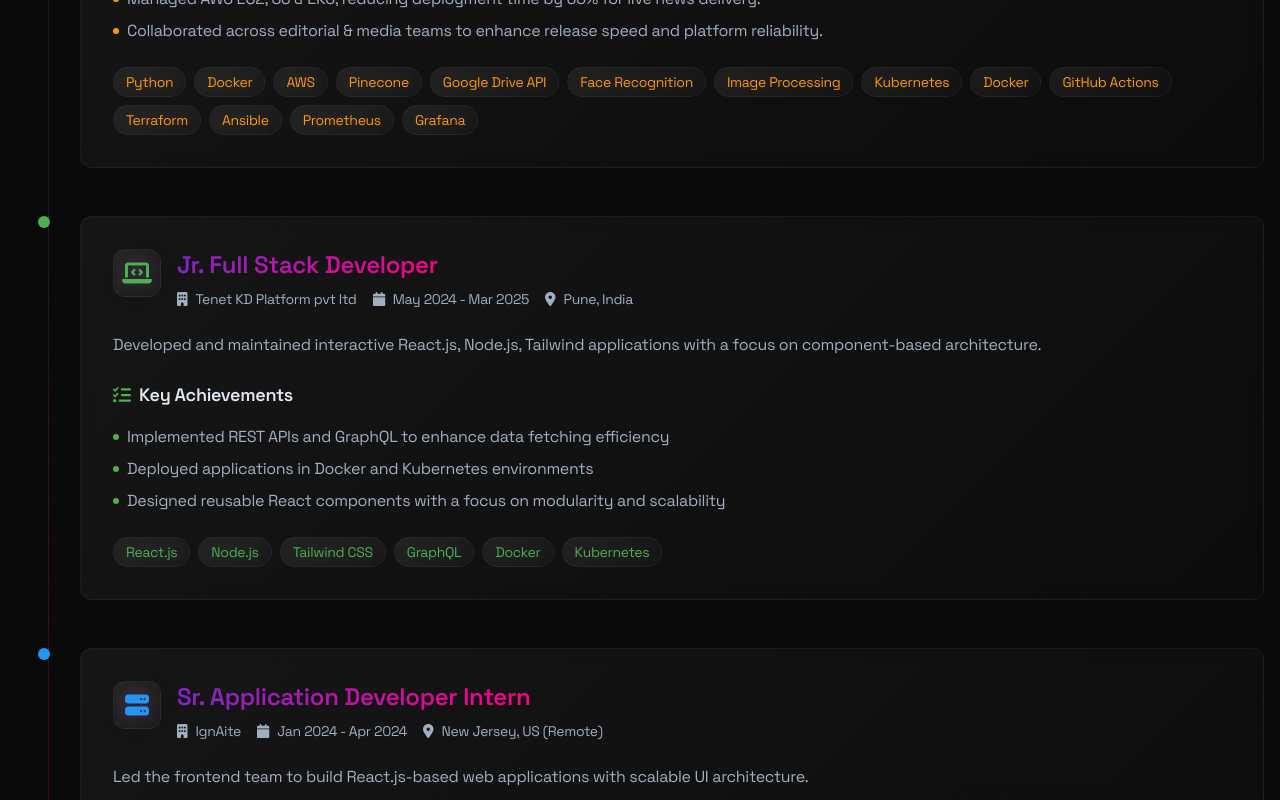
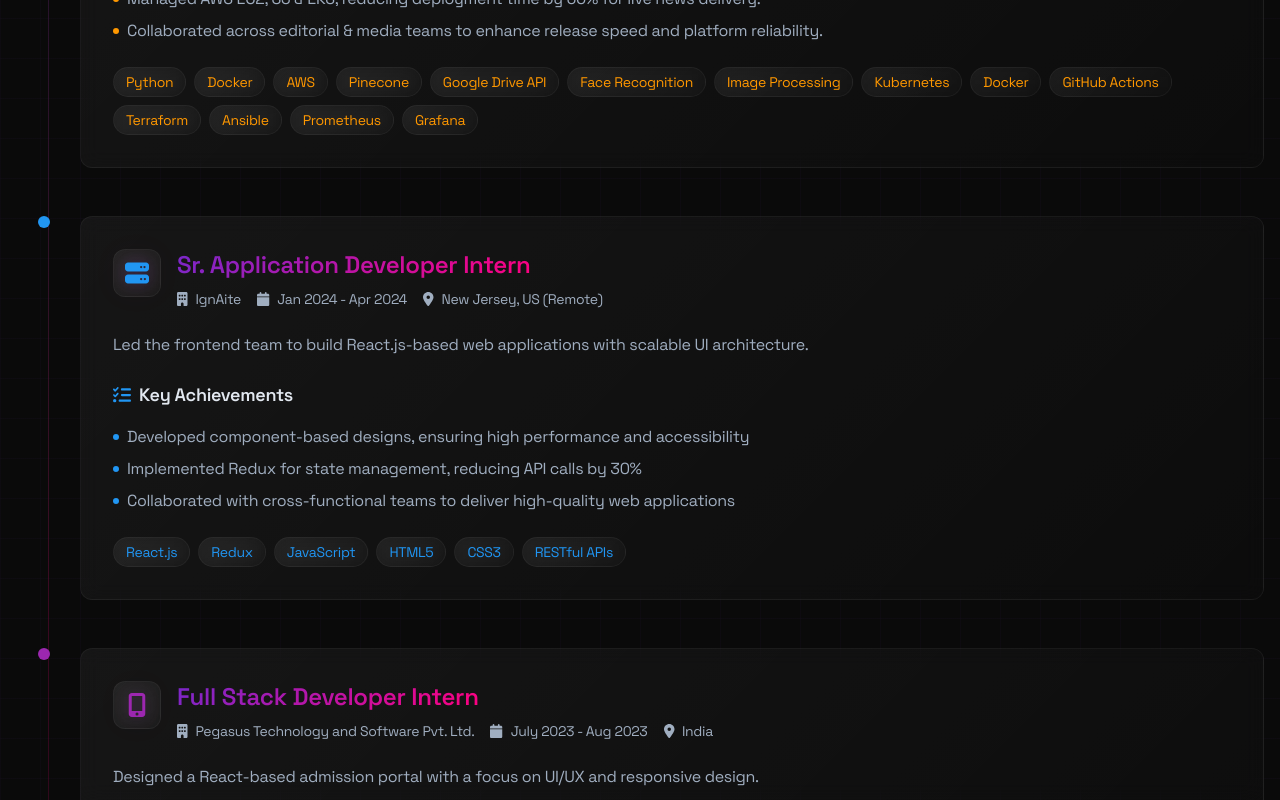
Before and after one commit to sakshinirmal/my-portfolio, a React (Vite) app: page / in a window 1280 px wide. Shown: the part 4982-5782 px from the top of the page. Built offline with nearby package versions, Linux system fonts and the light colour scheme.

Commit message:
experience updated

```diff
--- a/src/components/sections/Experience.jsx
+++ b/src/components/sections/Experience.jsx
@@ -20,7 +20,7 @@ export const Experience = () => {
       title: "Full Stack Developer",
       company: "NMF News",
       location: "India",
-      duration: "Mar 2025 - Present",
+      duration: "May 2025 - Nov 2025",
       type: "Full-time",
       description:
         "Developed a face recognition-based image retrieval portal using Python, FaceNet and Pinecone with Google Drive API integration.",
@@ -48,30 +48,6 @@ export const Experience = () => {
       ],
       icon: faCode,
       color: "#FF9800",
-    },
-    {
-      title: "Jr. Full Stack Developer",
-      company: "Tenet KD Platform pvt ltd",
-      location: "Pune, India",
-      duration: "May 2024 - Mar 2025",
-      type: "Full-time",
-      description:
-        "Developed and maintained interactive React.js, Node.js, Tailwind applications with a focus on component-based architecture.",
-      achievements: [
-        "Implemented REST APIs and GraphQL to enhance data fetching efficiency",
-        "Deployed applications in Docker and Kubernetes environments",
-        "Designed reusable React components with a focus on modularity and scalability",
-      ],
-      technologies: [
-        "React.js",
-        "Node.js",
-        "Tailwind CSS",
-        "GraphQL",
-        "Docker",
-        "Kubernetes",
-      ],
-      icon: faLaptopCode,
-      color: "#4CAF50",
     },
     {
       title: "Sr. Application Developer Intern",
```
Also changed, not shown: 1 other file (tests, documents, lock files or other folders).
